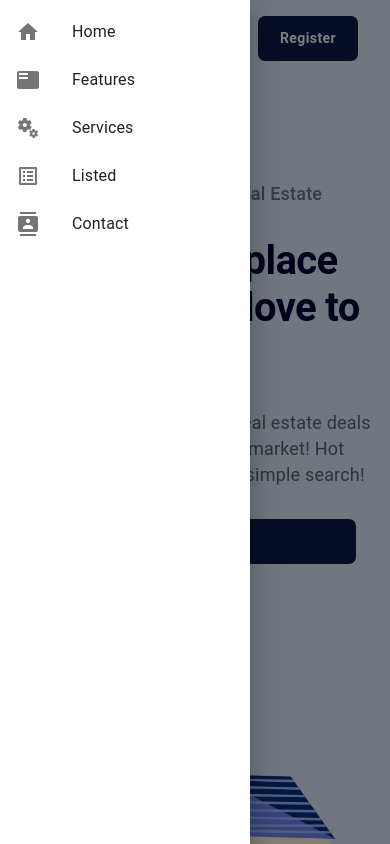
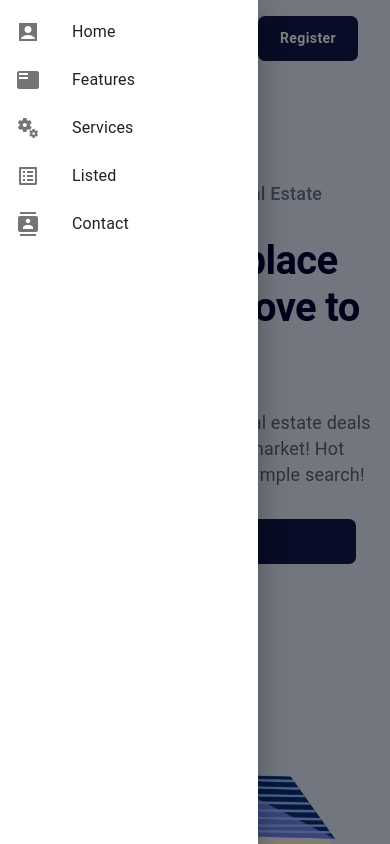
Before and after one commit to merkaya1/React-Apps, a React (Create React App) app in the folder real-estate/: page / in a window 390 px wide. Both pictures are taken after a click on the icon 44 px from the left and 38 px from the top of the page. Shown: the top 844 px of the page. Built offline with nearby package versions, Linux system fonts and the light colour scheme.

Commit message:
We are experimenting on

```diff
--- a/real-estate/src/Components/CustomButton.jsx
+++ b/real-estate/src/Components/CustomButton.jsx
@@ -10,8 +10,9 @@ const CustomButton = ({ backgroundColor, buttonText, color, heroBtn, guideBtn, g
     padding: '0.5rem 1.25rem',
     borderRadius: '7px',
     textTransform: 'none',
-    display: 'block',
+    // display: 'block',
     border: '2px solid transparent',
+    overflow: 'hidden',
     '&:hover': {
       backgroundColor: color,
       color: backgroundColor,
--- a/real-estate/src/Components/Hero.jsx
+++ b/real-estate/src/Components/Hero.jsx
@@ -30,11 +30,11 @@ const Hero = () => {
   }));
 
   return (
-    <Box sx={{ backgroundColor: '#e6f0ff', minHeight: '80vh' }}>
+    <Box className='hero' sx={{ backgroundColor: '#e6f0ff', minHeight: '80vh' }}>
       <Container>
         <Navbar />
 
-        <CustomBox>
+        <CustomBox className='banner-hero'>
           <Box sx={{ flex: '1' }}>
             <Typography variant='body2' sx={{ fontSize: '18px', color: '#687690', fontWeight: '500', mt: 10, mb: 4 }}>
               Welcome to Erkaya Real Estate
--- a/real-estate/src/Components/Navbar.jsx
+++ b/real-estate/src/Components/Navbar.jsx
@@ -6,6 +6,7 @@ import FeaturedPlayListIcon from '@mui/icons-material/FeaturedPlayList';
 import MiscellaneousServicesIcon from '@mui/icons-material/MiscellaneousServices';
 import ListAltIcon from '@mui/icons-material/ListAlt';
 import HomeIcon from '@mui/icons-material/Home';
+import AccountBoxSharpIcon from '@mui/icons-material/AccountBoxSharp';
 import ContactsIcon from '@mui/icons-material/Contacts';
 import logoImg from '../media/logo.png';
 import { Container } from '@mui/system';
@@ -28,7 +29,7 @@ export const Navbar = () => {
 
   const list = (anchor) => (
     <Box
-      sx={{ width: anchor === 'top' || anchor === 'bottom' ? 'auto' : 250 }}
+      sx={{ width: anchor === 'top' || anchor === 'bottom' ? 'auto' : 258 }}
       role='presentation'
       onClick={toggleDrawer(anchor, false)}
       onKeyDown={toggleDrawer(anchor, false)}>
@@ -37,7 +38,7 @@ export const Navbar = () => {
           <ListItem key={index} disablePadding>
             <ListItemButton>
               <ListItemIcon>
-                {index === 0 && <HomeIcon />}
+                {index === 0 && <AccountBoxSharpIcon />}
                 {index === 1 && <FeaturedPlayListIcon />}
                 {index === 2 && <MiscellaneousServicesIcon />}
                 {index === 3 && <ListAltIcon />}
@@ -57,8 +58,8 @@ export const Navbar = () => {
     fontWeight: 'bold',
     cursor: 'pointer',
     '&:hover': {
-      color: '#fff'
-      // opacity: '0.6'
+      // color: '#fff'
+      opacity: '0.6'
     }
   }));
 
@@ -99,7 +100,7 @@ export const Navbar = () => {
   }));
 
   return (
-    <NavbarContainer>
+    <NavbarContainer className='navbar'>
       <Box sx={{ display: 'flex', alignItems: 'center', justifyContent: 'center', gap: '2rem' }}>
         <Box sx={{ display: 'flex', alignItems: 'center' }}>
           <CustomMenuIcon onClick={toggleDrawer('left', true)} />
```
